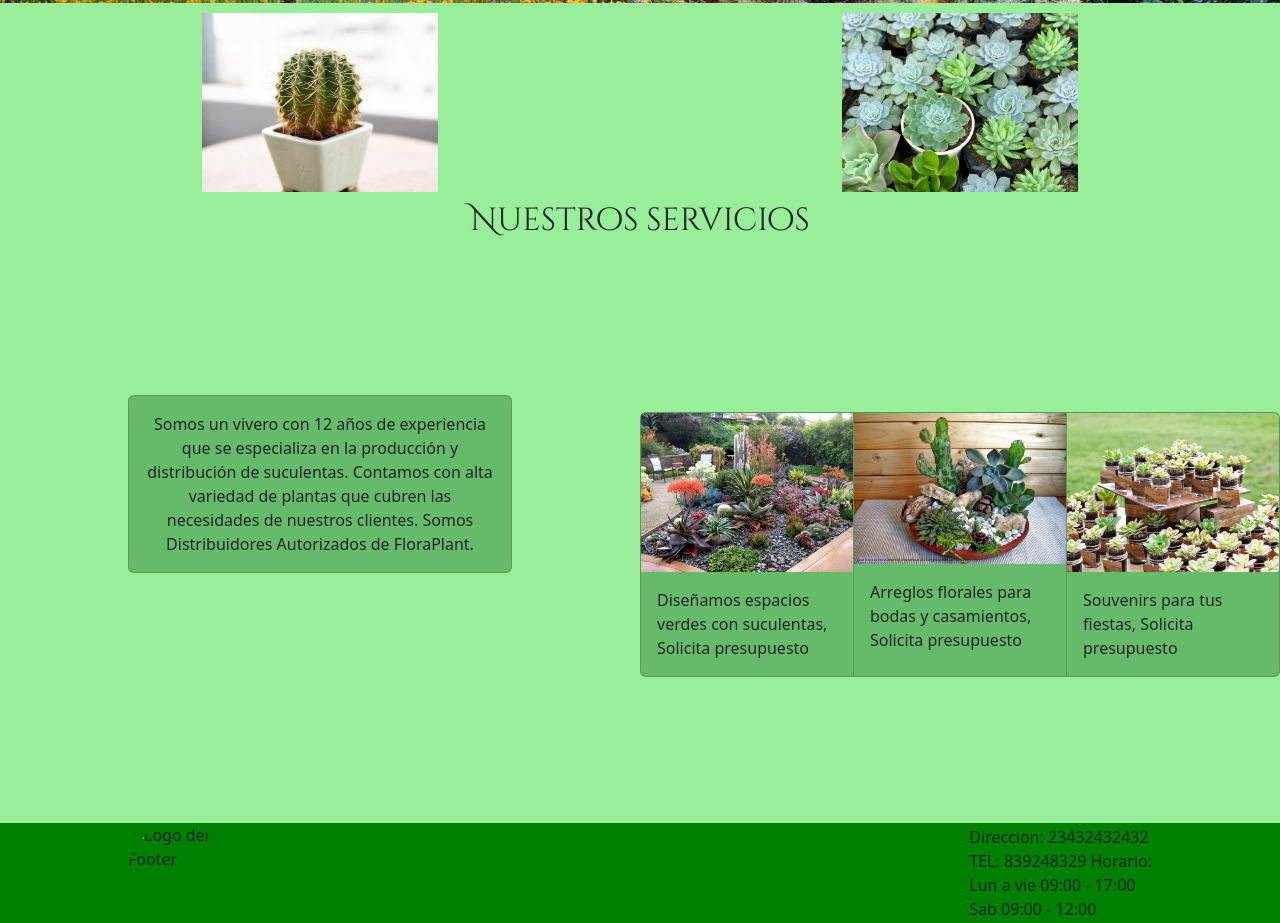
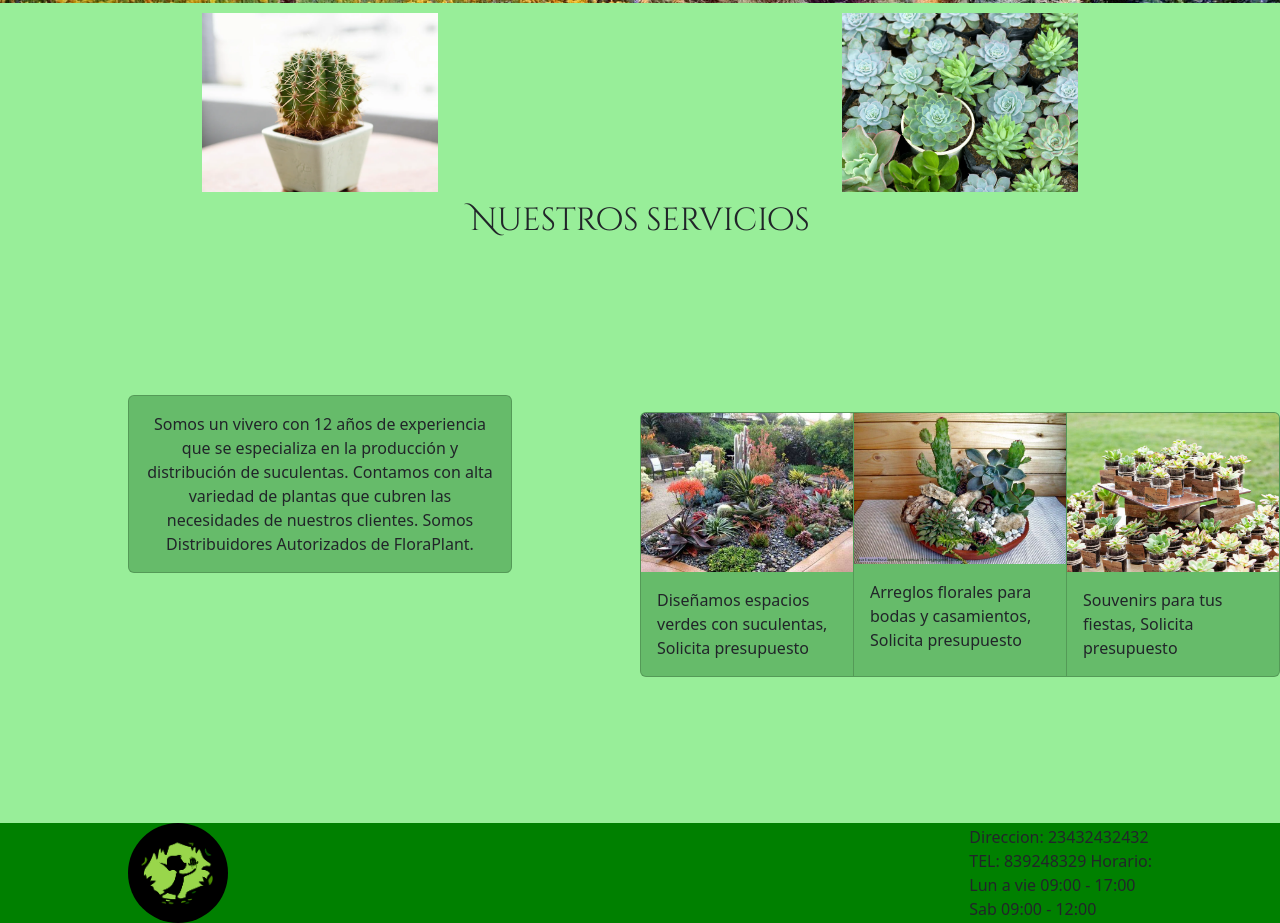
Before and after one commit to Axel-Arias/Prueba, a website: page Index.html in a window 1280 px wide. Shown: the part 819-1742 px from the top of the page. Drawn offline with nearby package versions, Linux system fonts and the light colour scheme; files that its build step writes are made by us from their sources; the site is published under a folder, as on GitHub Pages, so addresses that start at the root find nothing.

Commit message:
correccion errores logo footer

```diff
--- a/Index.html
+++ b/Index.html
@@ -141,7 +141,7 @@
 <!-- Inicio del footer-->
 <footer class="Footer1">
 
-  <img class="logoArraigo" src="/multimedia/Images/Logo_pagina.png" alt="Logo del Footer">
+  <img class="logoArraigo" src="./multimedia/Images/Logo_pagina.png" alt="Logo del Footer">
   <div class="Footer-contacto" >
 
     <p class="Parrafo-Footer">Direccion: 23432432432</p>
```
